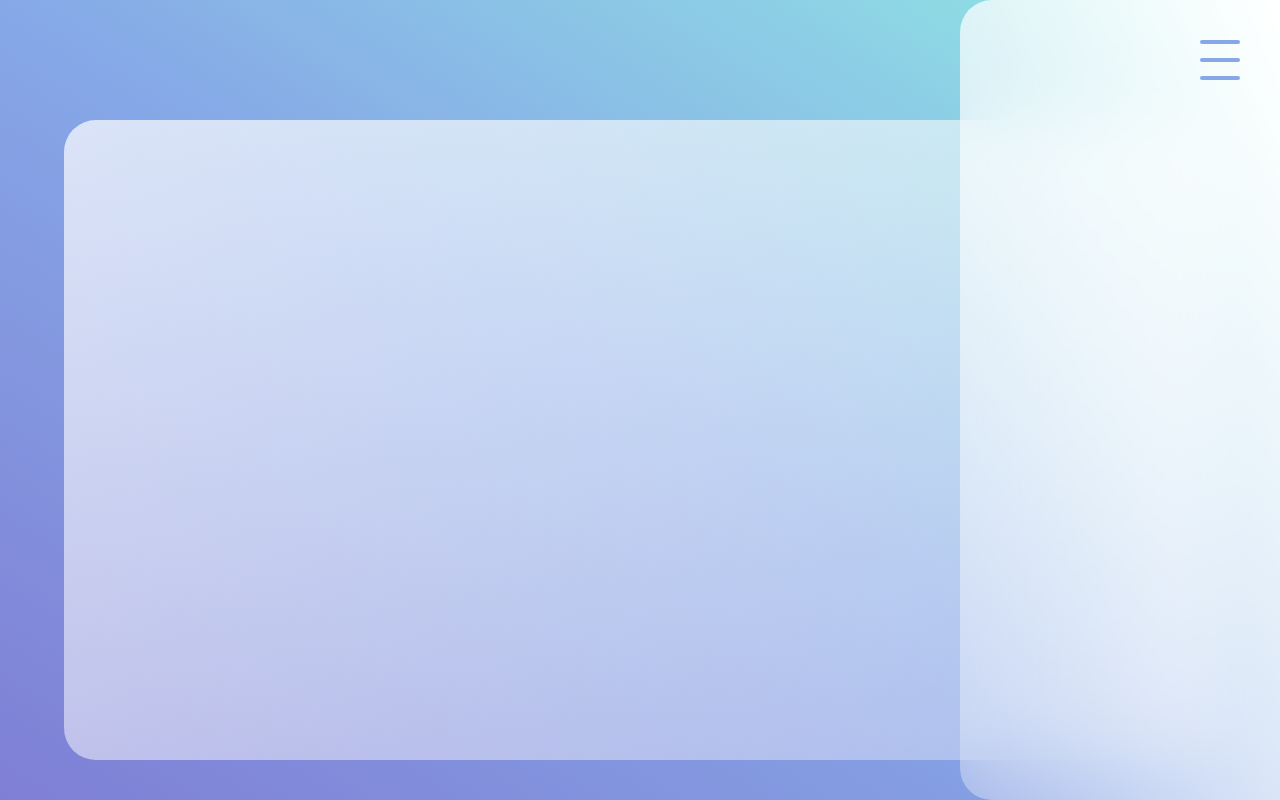
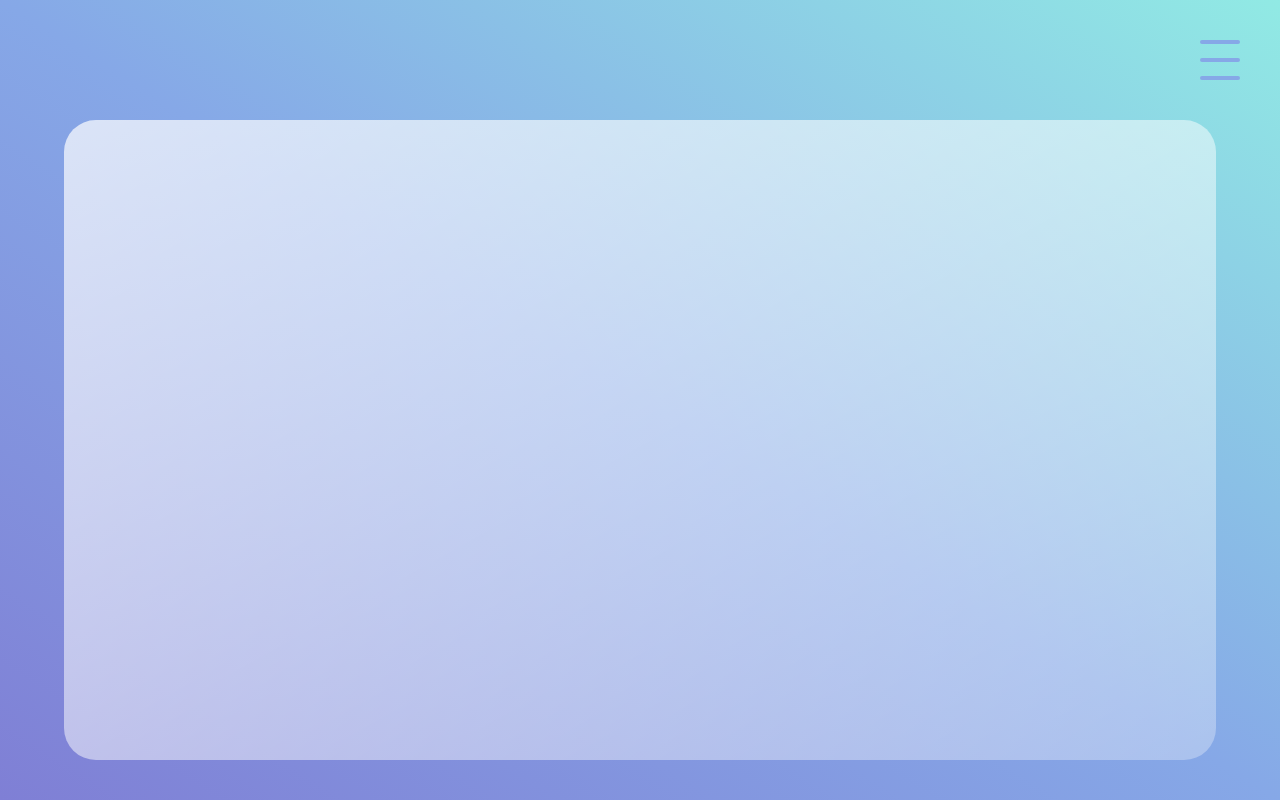
Before and after one commit to bob-mw/anjosDaEducacao, a React (Create React App) app in the folder front/: page /mural in a window 1280 px wide. Built offline with nearby package versions, Linux system fonts and the light colour scheme.

Commit message:
Changed Menu from Framer-Motion to GSAP

```diff
--- a/front/src/components/Menu/index.jsx
+++ b/front/src/components/Menu/index.jsx
@@ -1,81 +1,63 @@
-import React, {useRef} from 'react'
-import { motion, useCycle } from 'framer-motion'
-import { useDimensions } from './useDimensions'
-
-const sidebar = {
-    open: (height = 1000) => ({
-      clipPath: `circle(${height * 2 + 200}px at 40px 40px)`,
-      transition: {
-        type: "spring",
-        stiffness: 20,
-        restDelta: 2
-      }
-    }),
-    closed: {
-      clipPath: "circle(30px at 40px 40px)",
-      transition: {
-        delay: 0.5,
-        type: "spring",
-        stiffness: 400,
-        damping: 40
-      }
-    }
-  };
-
-import * as S from './styled'
+import React, { useRef, useState, useEffect} from 'react'
+import gsap from "gsap"
+import * as S from "./styled"
 
 const Menu = () => {
-    const [isOpen, toggleOpen] = useCycle(false, true);
-    const containerRef = useRef(null);
-    const { height } = useDimensions(containerRef);
+
+    let wrapper = useRef(null)
+    let lineOne = useRef(null)
+    let lineTwo = useRef(null)
+    let lineThree = useRef(null)
+    let menuItems = useRef([])
+    menuItems.current = []
+
+    const addToMenuItems = (el) => {
+        if (el && !menuItems.current.includes(el)) {
+          menuItems.current.push(el)
+        }
+    }
+
+    let timeline = useRef()
+    //let timeline = useState(new TimelineMax({paused: true})) //Outra possibilidade
+    const [menuExpanded, setMenuExpanded] = useState(false)
+
+    useEffect(()=>{
+        timeline.current = gsap.timeline({paused: true})
+        .to(lineOne.current, 0.4, {
+            scaleX: 1.3,
+            top: "50%",
+            rotation: 45,
+            ease: "power3"
+        }, 0)
+        .to(lineTwo.current, 0, {
+            autoAlpha: 0,
+            ease: "power3"
+        }, 0)
+        .to(lineThree.current, 0.4, {
+            scaleX: 1.3,
+            bottom: "0%",
+            top: "50%",
+            rotation: -45,
+            ease: "power3",
+        }, 0)
+        .staggerFrom(menuItems.current, 1, {x: -200, opacity: 0, ease: "power3"}, 0.1)
+        .reverse()
+
+    },[])
+
+    useEffect(() => {
+        //timeline.current.reversed(!menuExpanded) //Outra possibilidade
+        menuExpanded === true ? timeline.current.play() : timeline.current.reverse()
+    },[menuExpanded])
 
     return (
         <>
-            <S.ToggleBtn
-            onClick={() => toggleOpen()}
-            animate={isOpen ? "open" : "closed"}
-            >
-                <S.Top
-                    variants={{
-                        closed: {
-                            scale: 1,
-                            top: 0,
-                            rotate: 0,
-                        },
-                        open: {
-                            scale: 1.2,
-                            top: "45%",
-                            rotate: 45,
-                        }
-                    }}
-                />
-                <S.Middle
-                variants={{
-                    closed: {
-                        width: "100%",
-                    },
-                    open: {
-                        width: 0,
-                    }
-                }}
-                />
-                <S.Bottom
-                    variants={{
-                        closed: {
-                            scale: 1,
-                            bottom: 0,
-                            rotate: 0,
-                        },
-                        open: {
-                            scale: 1.2,
-                            top: "45%",
-                            bottom:"0%",
-                            rotate: -45,
-                        }
-                    }}
-                />
+            <S.ToggleBtn onClick={() => setMenuExpanded(!menuExpanded)}>
+                <S.Top ref={lineOne}></S.Top>
+                <S.Middle ref={lineTwo}></S.Middle>
+                <S.Bottom ref={lineThree}></S.Bottom>
             </S.ToggleBtn>
-            <S.Sidebar ref={containerRef}/>
+
         </>
     )
 }
--- a/front/src/components/Menu/styled.jsx
+++ b/front/src/components/Menu/styled.jsx
@@ -1,7 +1,17 @@
 import styled from 'styled-components'
 import { motion } from 'framer-motion'
 
-export const Sidebar = styled.div`
+
+export const Nav = styled(motion.nav)`
+  position: absolute;
+  top: 0;
+  right: -20rem;
+  height: 100%;
+  width: 20rem;
+  z-index: 3;
+`
+
+export const Sidebar = styled(motion.div)`
   position: absolute;
   top: 0;
   right: 0;
@@ -41,7 +51,7 @@ export const Bottom = styled(Shape)`
 const side = 2.5;
 
 export const ToggleBtn = styled(motion.div)`
-  position: fixed;
+  position: absolute;
   right: 1rem;
   top: 1rem;
   margin: 1.5rem;
--- a/front/src/components/Menu/useDimensions.jsx
+++ /dev/null
@@ -1,12 +0,0 @@
-import { useEffect, useRef } from 'react'
-
-export const useDimensions = ref => {
-  const dimensions = useRef({ width: 0, height: 0 });
-
-  useEffect(() => {
-    dimensions.current.width = ref.current.offsetWidth;
-    dimensions.current.height = ref.current.offsetHeight;
-  }, []);
-
-  return dimensions.current;
-};
--- a/front/src/components/pages/Mural/index.jsx
+++ b/front/src/components/pages/Mural/index.jsx
@@ -6,12 +6,14 @@ import Menu from '../../Menu'
 const Mural = () => {
 
     return (
+        <>
+        <Menu/>
         <S.Background>
-            <Menu/>
             <S.Panel>
 
             </S.Panel>
         </S.Background>
+        </>
     )
 }
 
```
Also changed, not shown: 1 other file (tests, documents, lock files or other folders).
